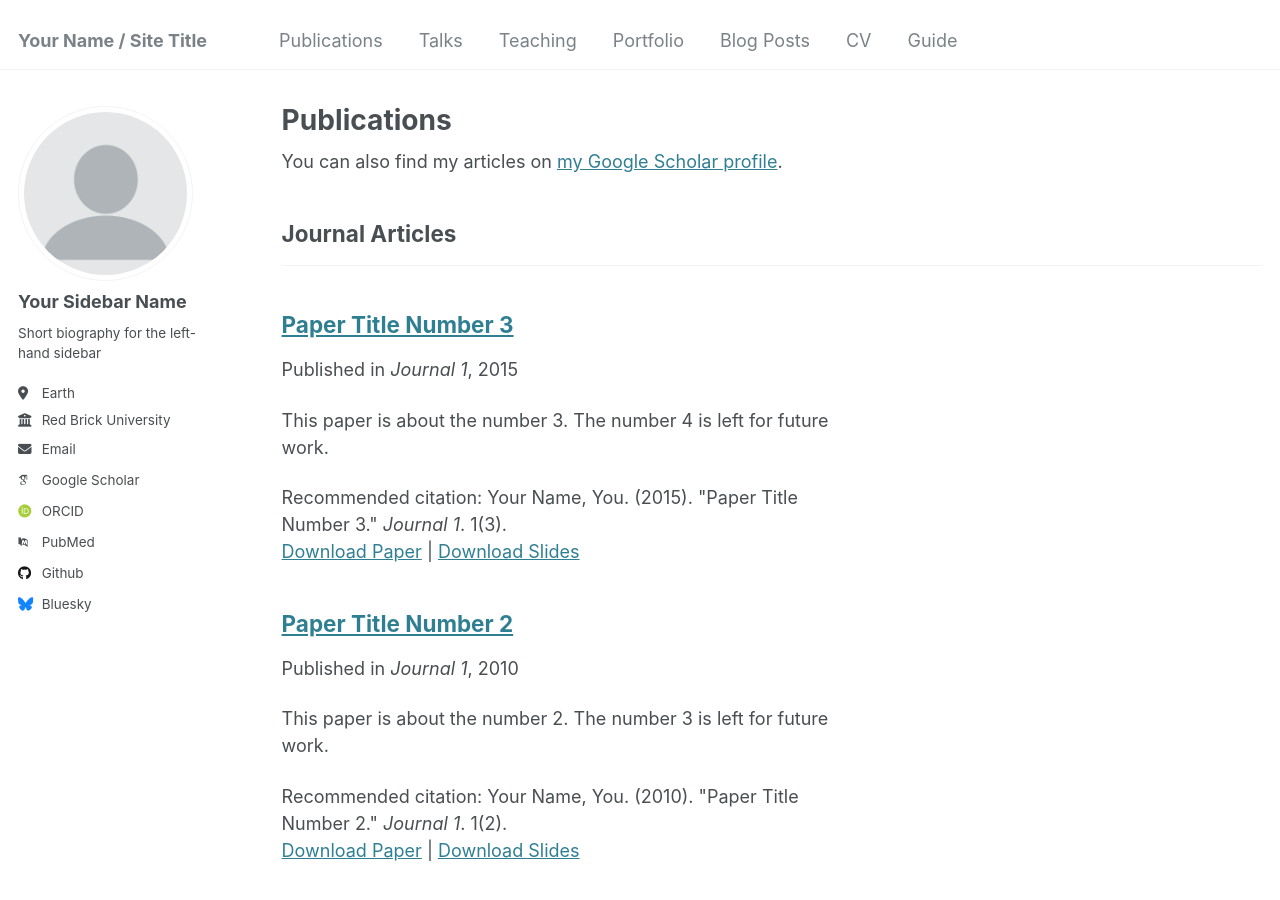
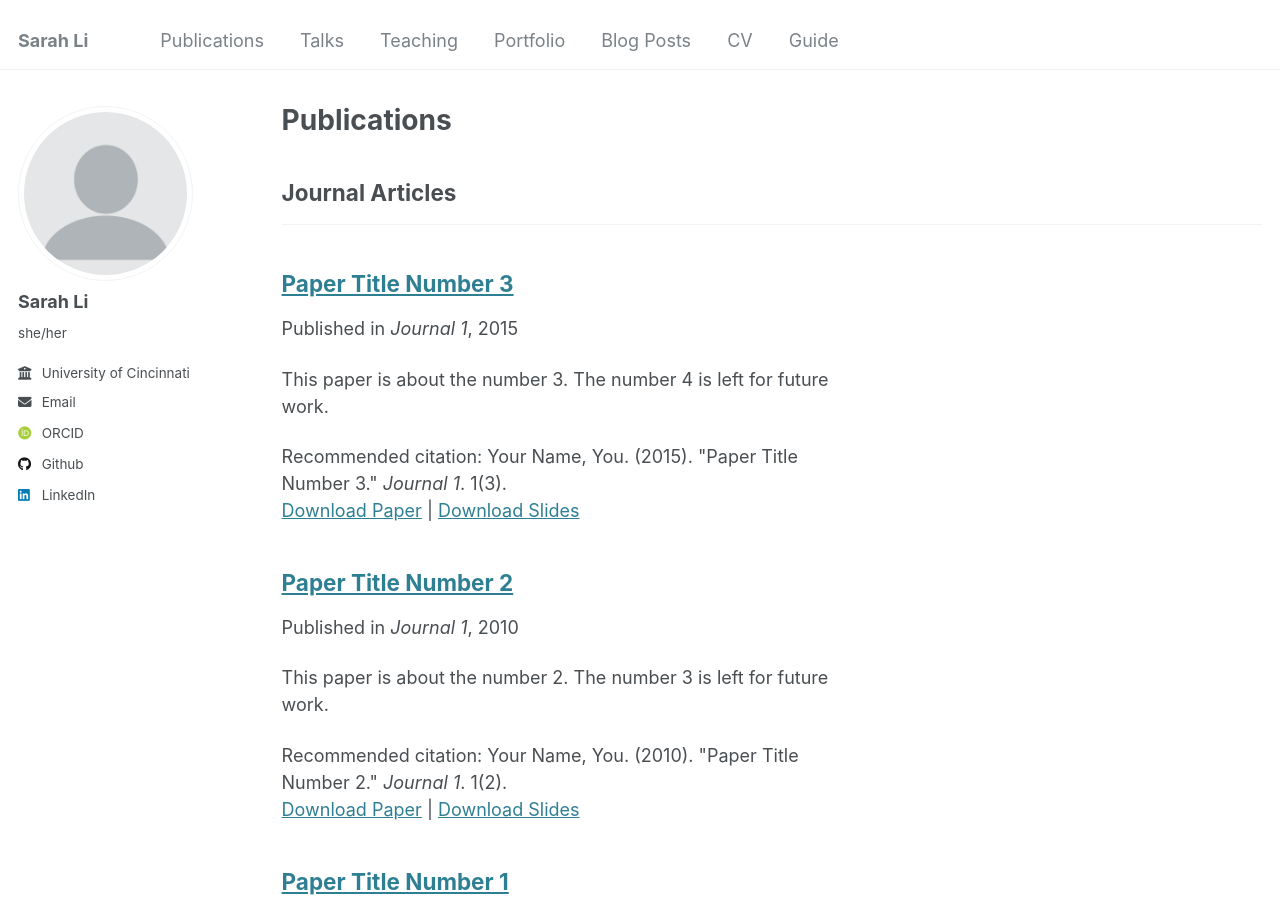
Before and after one commit to SarahRLi/sarahrli.github.io, a Jekyll site: the page built from _pages/publications.html, in a window 1280 px wide and 900 px high. Built offline with Jekyll 4.4.1, drawn with Linux system fonts in a browser that asks for light colours; some web fonts are replaced; some of the changed text lies outside the part shown.

Commit message:
Update _config.yml

```diff
--- a/_config.yml
+++ b/_config.yml
@@ -8,13 +8,13 @@
 
 # Basic Site Settings
 locale                   : "en-US"
-title                    : "Your Name / Site Title"
+title                    : "Sarah Li"
 title_separator          : "-"
-name                     : &name "Your Name"
-description              : &description "personal description"
-url                      : https://academicpages.github.io # the base hostname & protocol for your site e.g. "https://[your GitHub username].github.io"
+name                     : &name "Sarah Li"
+description              : &description "Personal research website for Sarah Li"
+url                      : https://sarahrli.github.io # the base hostname & protocol for your site e.g. "https://[your GitHub username].github.io"
 baseurl                  : "" # the subpath of your site, e.g. "/blog"
-repository               : "academicpages/academicpages.github.io"
+repository               : "SarahRLi/sarahrli.github.io"
 
 # Site Author - The following control what appear as part of the author content on the side bar.
 #               If a field is blank the icon and link will not appear, otherwise it will be shown.
@@ -22,57 +22,24 @@ repository               : "academicpages/academicpages.github.io"
 author:
   # Biographic information
   avatar           : "profile.png"
-  name             : "Your Sidebar Name"
-  pronouns         : # example: "she/her"
-  bio              : "Short biography for the left-hand sidebar"
-  location         : "Earth"
-  employer         : "Red Brick University"
-  uri              : # URL
-  email            : "none@example.org"
+  name             : "Sarah Li"
+  pronouns         : "she/her"
+  bio              : ""
+  employer         : "University of Cincinnati"
+  email            : "mail.sarahrli@gmail.com"
 
   # Academic websites
   arxiv            : # URL - Update with the correct link to your profile
-  googlescholar    : "https://scholar.google.com/citations?user=PS_CX0AAAAAJ"
-  impactstory      : # URL
-  orcid            : "http://orcid.org/yourorcidurl"
-  semantic         : # URL
-  pubmed           : "https://www.ncbi.nlm.nih.gov/pubmed/?term=john+snow"
+  googlescholar    : # URL
+  orcid            : "https://orcid.org/0000-0001-8026-3414"
+  pubmed           : # URL
   researchgate     : # URL
-  scopus           : # URL
 
   # Repositories and software development
-  bitbucket        : # Username - Update with your username on the site
-  codepen          : # Username
-  dribbble         : # Username
-  github           : "academicpages"
-  kaggle           : # Username
-  stackoverflow    : # User number or user number and name (i.e., use "1" or "1/jeff-atwood")
+  github           : "SarahRLi"
 
   # Social media
-  bluesky          : "bsky.app" # Replace this with you Bluesky username
-  facebook         : # Username
-  flickr           : # Username
-  foursquare       : # Username
-  goodreads        : # Username
-  google_plus      : # Username
-  keybase          : # Username
-  instagram        : # Username
-  lastfm           : # Username
-  linkedin         : # Username
-  mastodon         : # URL
-  medium           : # URL
-  pinterest        : # Username
-  soundcloud       : # Username
-  steam            : # Username
-  telegram         : # URL
-  tumblr           : # Username
-  twitter          : # Username for X / Twitter
-  vine             : # Username
-  weibo            : # Username
-  wikipedia        : # Username
-  xing             : # Username
-  youtube          : # Username
-  zhihu            : # Username
+  linkedin         : "sarahrli"
 
 # Publication Category - The following the list of publication categories and their headings
 publication_category:
```
